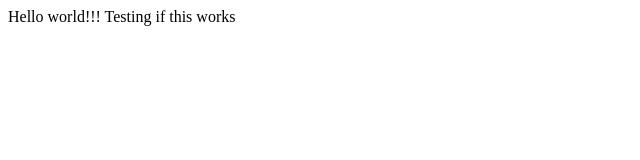
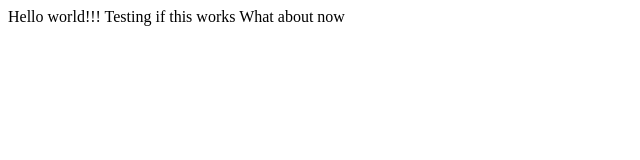
Before and after one commit to kinyean/cs50w, a plain HTML site: page hello.html in a window 1280 px wide. Shown: the whole page, without its empty margins (0-640 px from the left). Drawn offline with Linux system fonts and the light colour scheme.

Commit message:
Testing on laptop

```diff
--- a/hello.html
+++ b/hello.html
@@ -6,5 +6,6 @@
   <body>
     Hello world!!!
     Testing if this works
+    What about now
   </body>
 </html>
```
